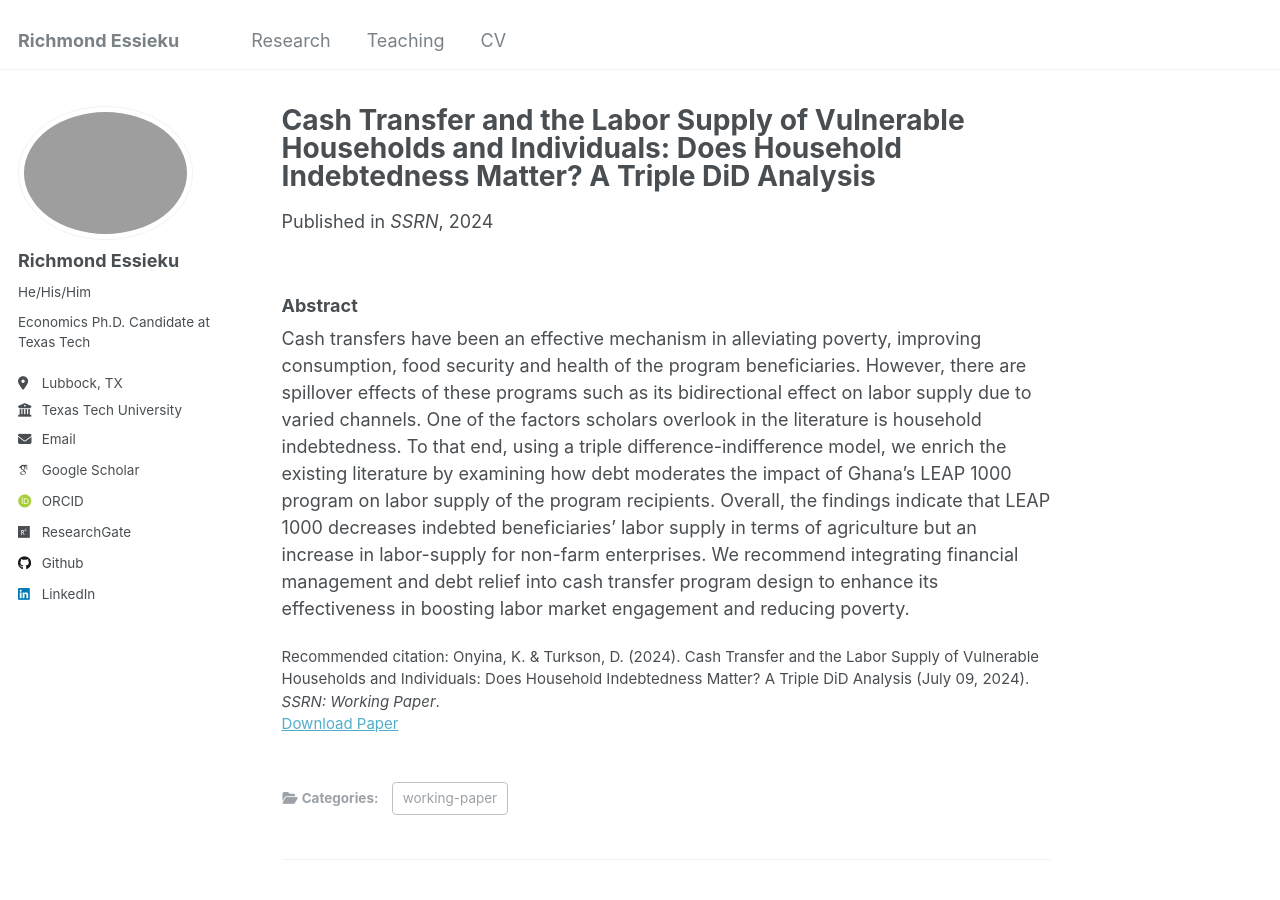
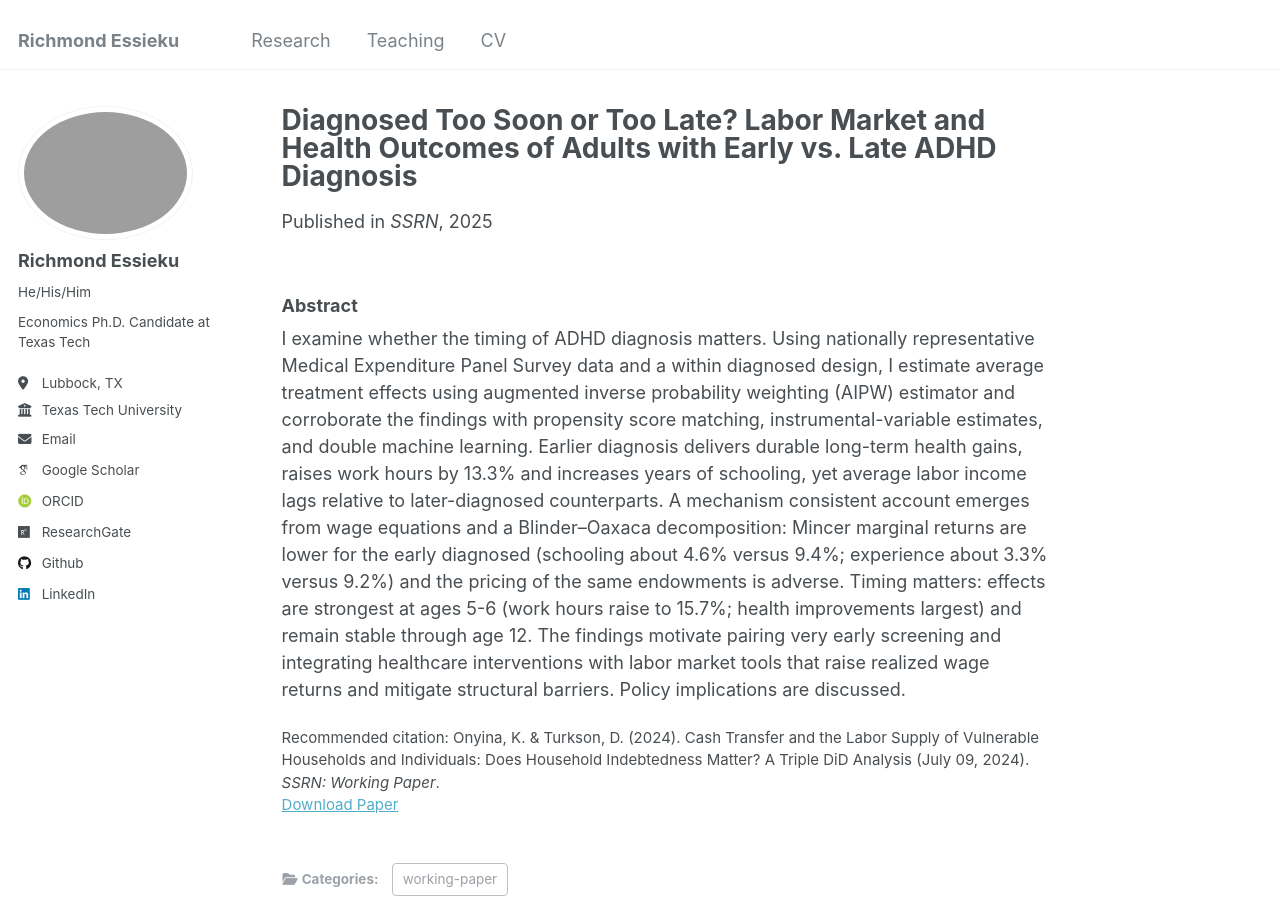
Before and after one commit to essieku/essieku.github.io, a Jekyll site: the page built from _publications/ADHD.md, in a window 1280 px wide and 900 px high. Built offline with Jekyll 4.4.1, drawn with Linux system fonts in a browser that asks for light colours; some web fonts are replaced.

Commit message:
Update ADHD.md

```diff
--- a/_publications/ADHD.md
+++ b/_publications/ADHD.md
@@ -1,10 +1,10 @@
 ---
-title: "Cash Transfer and the Labor Supply of Vulnerable Households and Individuals: Does Household Indebtedness Matter? A Triple DiD Analysis"
+title: "Diagnosed Too Soon or Too Late? Labor Market and Health Outcomes of Adults with Early vs. Late ADHD Diagnosis"
 collection: publications
 category: working-paper
 permalink: /publication/2024-09-23-cash-transfer-labor
-excerpt: 'Cash transfers have been an effective mechanism in alleviating poverty, improving consumption, food security and health of the program beneficiaries. However, there are spillover effects of these programs such as its bidirectional effect on labor supply due to varied channels. One of the factors scholars overlook in the literature is household indebtedness. We examine how debt moderates the impact of LEAP 1000 program on labor supply of the program recipients.'
-date: 2024-09-23
+excerpt: 'This paper examines whether the timing of ADHD diagnosis matters. Using nationally representative Medical Expenditure Panel Survey data and a within diagnosed design, I estimate average treatment effects using augmented inverse probability weighting (AIPW) estimator and corroborate the findings with propensity score matching, instrumental-variable estimates, and double machine learning. Earlier diagnosis delivers durable long-term health gains, raises work hours by 13.3% and increases years of schooling, yet average labor income lags relative to later-diagnosed counterparts. A mechanism consistent account emerges from wage equations and a Blinder–Oaxaca decomposition: Mincer marginal returns are lower for the early diagnosed (schooling about 4.6% versus 9.4%; experience about 3.3% versus 9.2%) and the pricing of the same endowments is adverse. Timing matters: effects are strongest at ages 5-6 (work hours raise to 15.7%; health improvements largest) and remain stable through age 12. The findings motivate pairing very early screening and integrating healthcare interventions with labor market tools that raise realized wage returns and mitigate structural barriers. Policy implications are discussed.'
+date: 2025-09-23
 venue: 'SSRN'
 slidesurl: # 'http://academicpages.github.io/files/slides2.pdf'
 paperurl: 'https://ssrn.com/abstract=4935434'
@@ -13,4 +13,4 @@ citation: 'Onyina, K. & Turkson, D. (2024). Cash Transfer and the Labor Supply o
 ---
 
 ### Abstract
-Cash transfers have been an effective mechanism in alleviating poverty, improving consumption, food security and health of the program beneficiaries. However, there are spillover effects of these programs such as its bidirectional effect on labor supply due to varied channels. One of the factors scholars overlook in the literature is household indebtedness. To that end, using a triple difference-indifference model, we enrich the existing literature by examining how debt moderates the impact of Ghana's LEAP 1000 program on labor supply of the program recipients. Overall, the findings indicate that LEAP 1000 decreases indebted beneficiaries' labor supply in terms of agriculture but an increase in labor-supply for non-farm enterprises. We recommend integrating financial management and debt relief into cash transfer program design to enhance its effectiveness in boosting labor market engagement and reducing poverty.
+I examine whether the timing of ADHD diagnosis matters. Using nationally representative Medical Expenditure Panel Survey data and a within diagnosed design, I estimate average treatment effects using augmented inverse probability weighting (AIPW) estimator and corroborate the findings with propensity score matching, instrumental-variable estimates, and double machine learning. Earlier diagnosis delivers durable long-term health gains, raises work hours by 13.3% and increases years of schooling, yet average labor income lags relative to later-diagnosed counterparts. A mechanism consistent account emerges from wage equations and a Blinder–Oaxaca decomposition: Mincer marginal returns are lower for the early diagnosed (schooling about 4.6% versus 9.4%; experience about 3.3% versus 9.2%) and the pricing of the same endowments is adverse. Timing matters: effects are strongest at ages 5-6 (work hours raise to 15.7%; health improvements largest) and remain stable through age 12. The findings motivate pairing very early screening and integrating healthcare interventions with labor market tools that raise realized wage returns and mitigate structural barriers. Policy implications are discussed.
```
